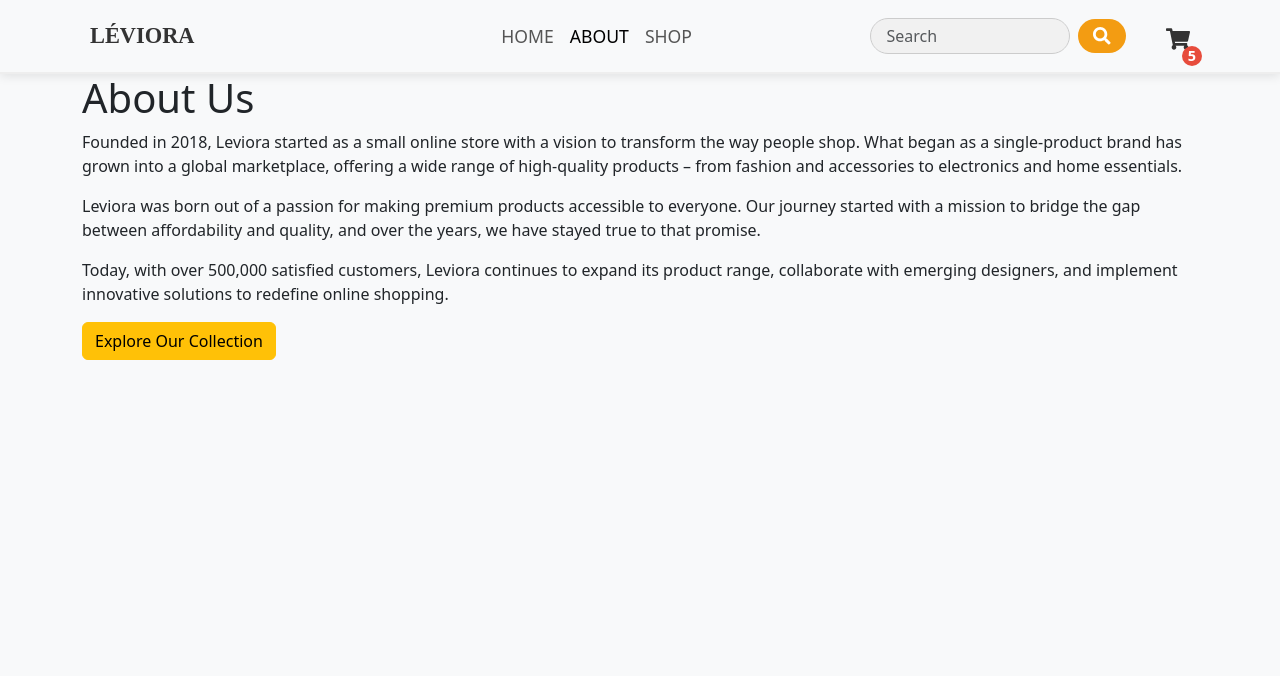
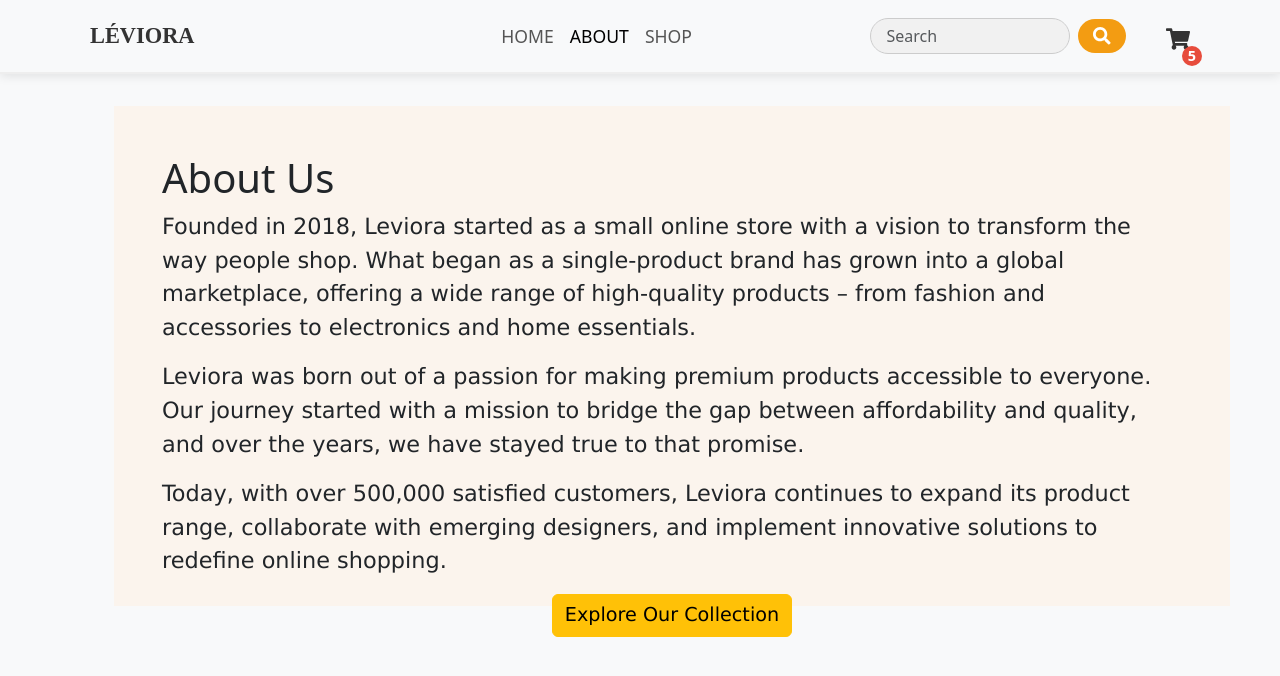
Before and after one commit to miihirr/Shopping-Cart, a React (Vite) app in the folder Shopping-Cart/: page /about in a window 1280 px wide. Shown: the top 676 px of the page. Built offline with nearby package versions, Linux system fonts and the light colour scheme.

Commit message:
add css for about

```diff
--- a/Shopping-Cart/src/style.css
+++ b/Shopping-Cart/src/style.css
@@ -182,3 +182,36 @@
   border-radius: 20rem;
   padding: 0 2rem;
 }
+
+.box{
+  height: 500px;
+  width: 100%;
+  padding: 1rem;
+  margin: 2rem;
+  background-color: #ffebd968;
+}
+
+.about{
+  display: flex;
+  justify-content: center;
+  align-items: center;
+  font-size: 1.4rem;
+  font-family:Verdana, Geneva, Tahoma, sans-serif;
+  padding: 2rem;
+  border-radius: 2rem;
+}
+
+
+.head{
+  font-family:system-ui, -apple-system, BlinkMacSystemFont, 'Segoe UI', Roboto, Oxygen, Ubuntu, Cantarell, 'Open Sans', 'Helvetica Neue', sans-serif;
+}
+
+.center{
+  display: flex;
+  justify-content: center;
+  align-items: center;
+}
+
+.extra{
+  font-size: 1.2rem;
+}
```
